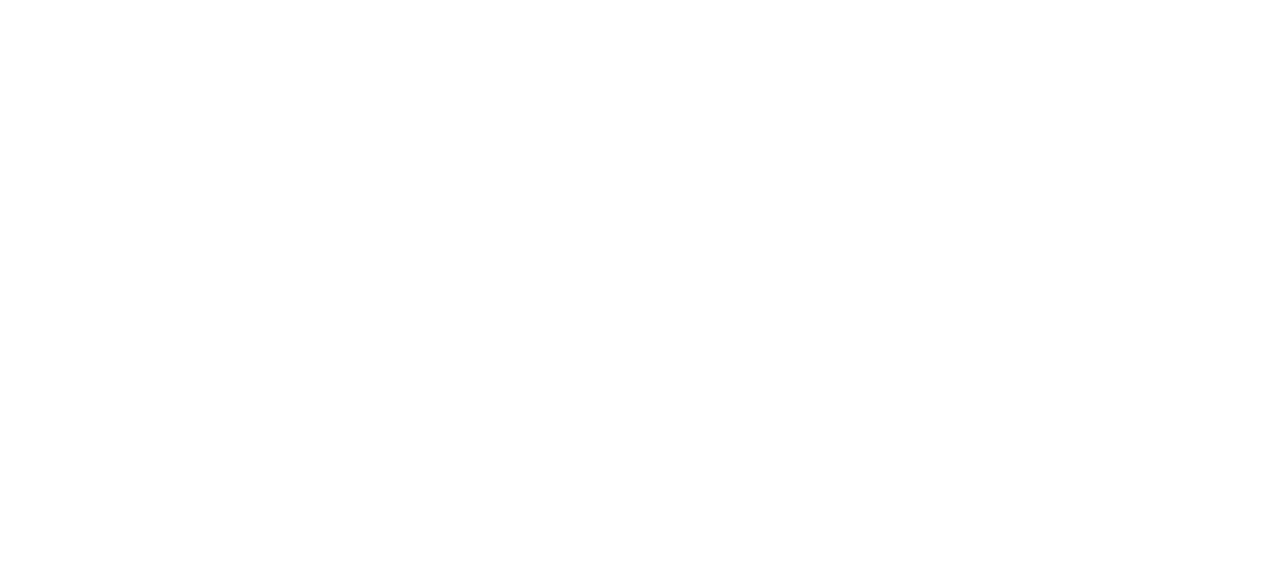
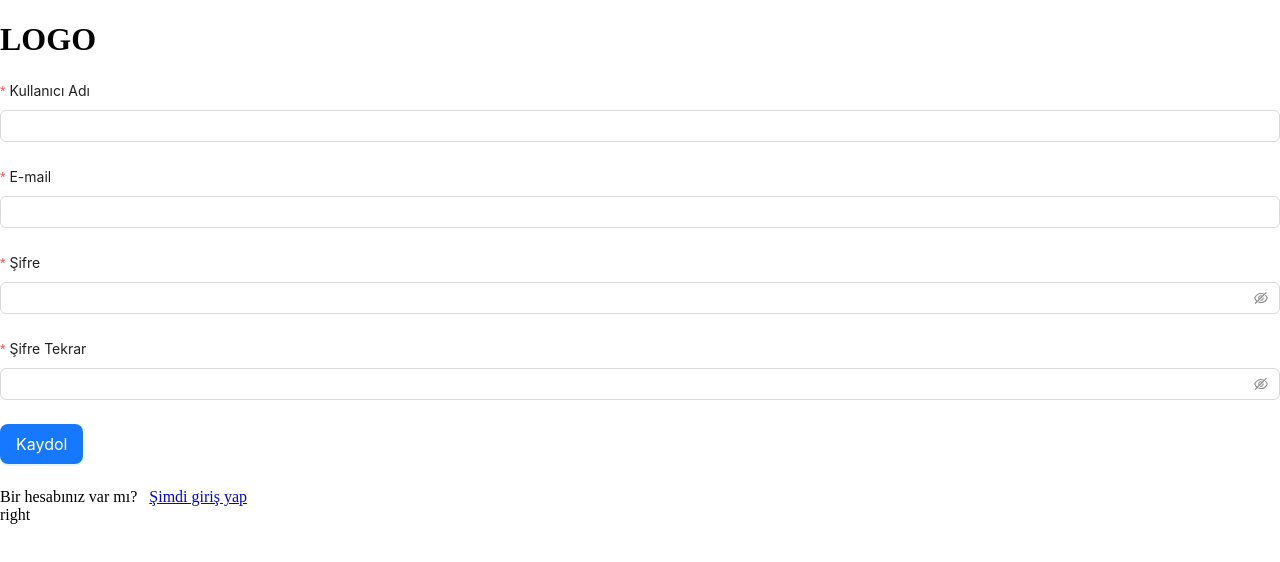
Before and after one commit to gulsahmy/posApp, a React (Create React App) app: page /register in a window 1280 px wide. Before the commit this address had no page. Shown: the top 562 px of the page. Built offline with nearby package versions, Linux system fonts and the light colour scheme; a web font is replaced by a local one.

Commit message:
basic-area-register

```diff
--- a/package.json
+++ b/package.json
@@ -3,6 +3,7 @@
   "version": "0.1.0",
   "private": true,
   "dependencies": {
+    "@ant-design/charts": "^2.2.6",
     "@testing-library/jest-dom": "^5.14.1",
     "@testing-library/react": "^13.0.0",
     "@testing-library/user-event": "^13.2.1",
@@ -12,6 +13,10 @@
     "react-router-dom": "^7.1.1",
     "react-scripts": "5.0.1",
     "web-vitals": "^2.1.0"
+  },
+  "resolutions": {
+    "react": "19.0.0",
+    "react-dom": "19.0.0"
   },
   "scripts": {
     "start": "react-scripts start",
--- a/src/App.jsx
+++ b/src/App.jsx
@@ -4,6 +4,7 @@
 import BillPage from "./pages/BillPage";
 import CustomerPage from "./pages/CustomerPage";
 import StatisticPage from "./pages/StatisticPage";
+import Register from "./pages/auth/Register";
 
 function App() {
   return (
@@ -14,6 +15,7 @@
         <Route path="/bills" element={<BillPage />} />
         <Route path="/customers" element={<CustomerPage />} />
         <Route path="/statistic" element={<StatisticPage />} />
+        <Route path="/register" element={<Register />} />
       </Routes>
     </BrowserRouter>
   );
--- a/src/components/cart/CreateBill.jsx
+++ b/src/components/cart/CreateBill.jsx
@@ -1,4 +1,4 @@
-import { Form, Input, Modal, Select, Button, Card, Table } from "antd";
+import { Form, Input, Modal, Select, Button, Card } from "antd";
 
 const CreateBill = ({ isModalOpen, setIsModalOpen }) => {
   const onFinish = (values) => {
--- /dev/null
+++ b/src/components/statistics/StatisticCard.jsx
@@ -0,0 +1,19 @@
+
+
+const StatisticCard = ({ title, amount, img }) => {
+  return (
+    <div className="card-item bg-gray-800 p-8 rounded-lg">
+    <div className="flex gap-x-4">
+        <div className="rounded-full bg-white w-16 h-16 p-3">
+            <img src={img} alt="" />
+        </div>
+        <div className="text-white">
+            <p className="mb-2 text-lg font-medium text-gray-400">{title}</p>
+            <p className="text-xl font-semibold text-gray-200">{amount}</p>
+        </div>
+    </div>
+</div>
+  )
+}
+
+export default StatisticCard
--- a/src/pages/CartPage.jsx
+++ b/src/pages/CartPage.jsx
@@ -1,5 +1,5 @@
 import Header from "../components/header/Header";
-import { Button, Card, Modal, Table } from "antd";
+import { Button, Card, Table } from "antd";
 import { useState } from "react";
 import CreateBill from "../components/cart/CreateBill";
 
--- a/src/pages/StatisticPage.jsx
+++ b/src/pages/StatisticPage.jsx
@@ -1,30 +1,145 @@
+//  import React from 'react';
+//  import Header from "../components/header/Header";
+//  import StatisticCard from "../components/statistics/StatisticCard";
+
+// const StatisticPage = () => {
+
+//   return (
+//     <>
+//       <Header />
+//       <div className="px-6">
+//         <h1 className="text-4xl font-bold text-center mb-4">İstatistiklerim</h1>
+//         <div className="statistic-section">
+//           <h2 className="text-lg">
+//             Hoş geldin{" "}
+//             <span className="text-green-700 font-bold text-xl">admin.</span>
+//           </h2>
+//           <div className="statistic-cards grid xl:grid-cols-4 md:grid-cols-2 my-10 md:gap-10 gap-4">
+//             <StatisticCard
+//               title={"Toplam Müşteri"}
+//               amount={"10"}
+//               img={"images/user.png"}
+//             />
+//             <StatisticCard
+//               title={"Toplam Kazanç"}
+//               amount={"660.96"}
+//               img={"images/money.png"}
+//             />
+//             <StatisticCard
+//               title={"Toplam Satış"}
+//               amount={"6"}
+//               img={"images/sale.png"}
+//             />
+//             <StatisticCard
+//               title={"Toplam Ürün"}
+//               amount={"28"}
+//               img={"images/product.png"}
+//             />
+//           </div>
+//         </div>
+//       </div>
+//     </>
+//   );
+// };
+
+// export default StatisticPage;
+
+import React from "react";
 import Header from "../components/header/Header";
+import StatisticCard from "../components/statistics/StatisticCard";
+import { Area, Pie } from "@ant-design/plots";
 
 const StatisticPage = () => {
+  const config = {
+    data: {
+      type: "fetch",
+      value: "https://assets.antv.antgroup.com/g2/aapl.json",
+    },
+    xField: (d) => new Date(d.date),
+    yField: "close",
+  };
+
+  const config2 = {
+    data: [
+      { type: "分类一", value: 27 },
+      { type: "分类二", value: 25 },
+      { type: "分类三", value: 18 },
+      { type: "分类四", value: 15 },
+      { type: "分类五", value: 10 },
+      { type: "其他", value: 5 },
+    ],
+    angleField: "value",
+    colorField: "type",
+    innerRadius: 0.6,
+    label: {
+      text: "value",
+      style: {
+        fontWeight: "bold",
+      },
+    },
+    legend: {
+      color: {
+        title: false,
+        position: "right",
+        rowPadding: 5,
+      },
+    },
+    annotations: [
+      {
+        type: "text",
+        style: {
+          text: "AntV\nCharts",
+          x: "50%",
+          y: "50%",
+          textAlign: "center",
+          fontSize: 40,
+          fontStyle: "bold",
+        },
+      },
+    ],
+  };
+
   return (
     <>
       <Header />
-      <div className="px-6">
+      <div className="px-6 md:pb-0 pb-20">
         <h1 className="text-4xl font-bold text-center mb-4">İstatistiklerim</h1>
         <div className="statistic-section">
-            <h2 className="text-lg">
-                Hoş geldin{" "}
-                <span className="text-green-700 font-bold text-xl">admin.</span>
-                </h2>
-                <div className="statistic-cards grid grid-cols-4 my-10">
-                    <div className="card-item bg-gray-800 p-8 rounded-lg">
-                    <div className="flex gap-x-4">
-                        <div className="rounded-full bg-white w-16 h-16 p-3">
-                            <img src="images/user.png" alt="" />
-                        </div>
-                        <div className="text-white">
-                            <p className="mb-2 text-lg font-medium text-gray-400">Toplam Müşteri</p>
-                            <p className="text-xl font-semibold text-gray-200">6</p>
-                        </div>
-                    </div>
-                </div>
+          <h2 className="text-lg">
+            Hoş geldin{" "}
+            <span className="text-green-700 font-bold text-xl">admin.</span>
+          </h2>
+          <div className="statistic-cards grid xl:grid-cols-4 md:grid-cols-2 my-10 md:gap-10 gap-4">
+            <StatisticCard
+              title={"Toplam Müşteri"}
+              amount={"10"}
+              img={"images/user.png"}
+            />
+            <StatisticCard
+              title={"Toplam Kazanç"}
+              amount={"660.96"}
+              img={"images/money.png"}
+            />
+            <StatisticCard
+              title={"Toplam Satış"}
+              amount={"6"}
+              img={"images/sale.png"}
+            />
+            <StatisticCard
+              title={"Toplam Ürün"}
+              amount={"28"}
+              img={"images/product.png"}
+            />
+          </div>
 
+          <div className="flex justify-between gap-10 lg:flex-row flex-col items-center">
+            <div className="lg:w-1/2 lg:h-full h-72">
+              <Area {...config} />
             </div>
+            <div className="lg:w-1/2 lg:h-full h-72">
+              <Pie {...config2} />
+            </div>
+          </div>
         </div>
       </div>
     </>
--- /dev/null
+++ b/src/pages/auth/Register.jsx
@@ -0,0 +1,73 @@
+import { Button, Form, Input } from "antd";
+import { Link } from "react-router-dom"
+
+const Register = () => {
+  return (
+    <div className="h-screen">
+      <div className="flex justify-between h-full">
+        <div className="xl:px-20 px-10 w-full flex flex-col h-full justify-center relative">
+          <h1 className="text-center text-5xl font-bold mb-2">LOGO</h1>
+          <Form layout="vertical">
+            <Form.Item
+              label="Kullanıcı Adı"
+              name={"username"}
+              rules={[
+                {
+                  required: true,
+                  message: "Kullanıcı Adı Alanı Boş Bırakılamaz!",
+                },
+              ]}
+            >
+              <Input />
+            </Form.Item>
+            <Form.Item
+              label="E-mail"
+              name={"email"}
+              rules={[
+                {
+                  required: true,
+                  message: "E-mail Alanı Boş Bırakılamaz!",
+                },
+              ]}
+            >
+              <Input />
+            </Form.Item>
+            <Form.Item
+              label="Şifre"
+              name={"password"}
+              rules={[
+                {
+                  required: true,
+                  message: "Şifre Alanı Boş Bırakılamaz!",
+                },
+              ]}
+            >
+              <Input.Password />
+            </Form.Item>
+            <Form.Item
+              label="Şifre Tekrar"
+              name={"passwordAgain"}
+              rules={[
+                {
+                  required: true,
+                  message: "Şifre Tekrar Alanı Boş Bırakılamaz!",
+                },
+              ]}
+            >
+              <Input.Password />
+            </Form.Item>
+            <Form.Item>
+              <Button type="primary" htmlType="submit" className="w-full" size="large">Kaydol</Button>
+            </Form.Item>
+          </Form>
+          <div className="flex justify-center absolute left-0 bottom-10 w-full">
+            Bir hesabınız var mı? &nbsp; <Link className="text-blue-900" to="/login">Şimdi giriş yap</Link>
+          </div>
+        </div>
+        <div className="xl:w-4/6 min-w-[800px]">right</div>
+      </div>
+    </div>
+  );
+};
+
+export default Register;
```
Also changed, not shown: 1 other file (tests, documents, lock files or other folders).
